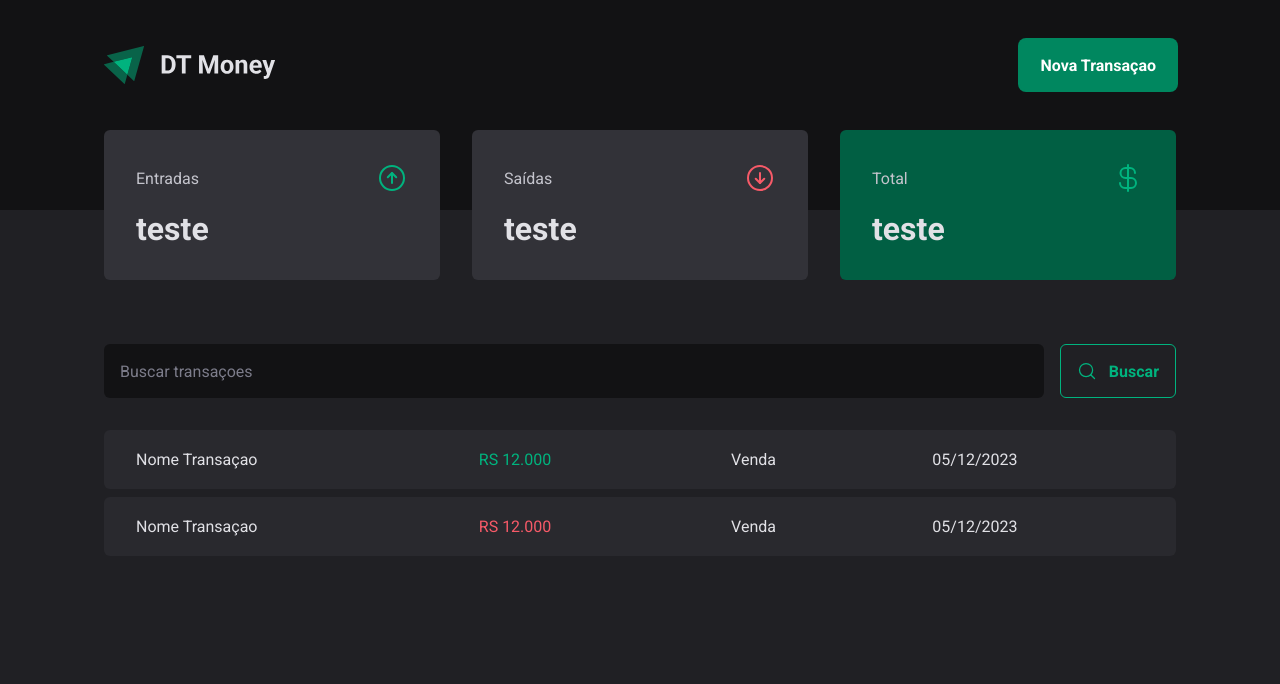
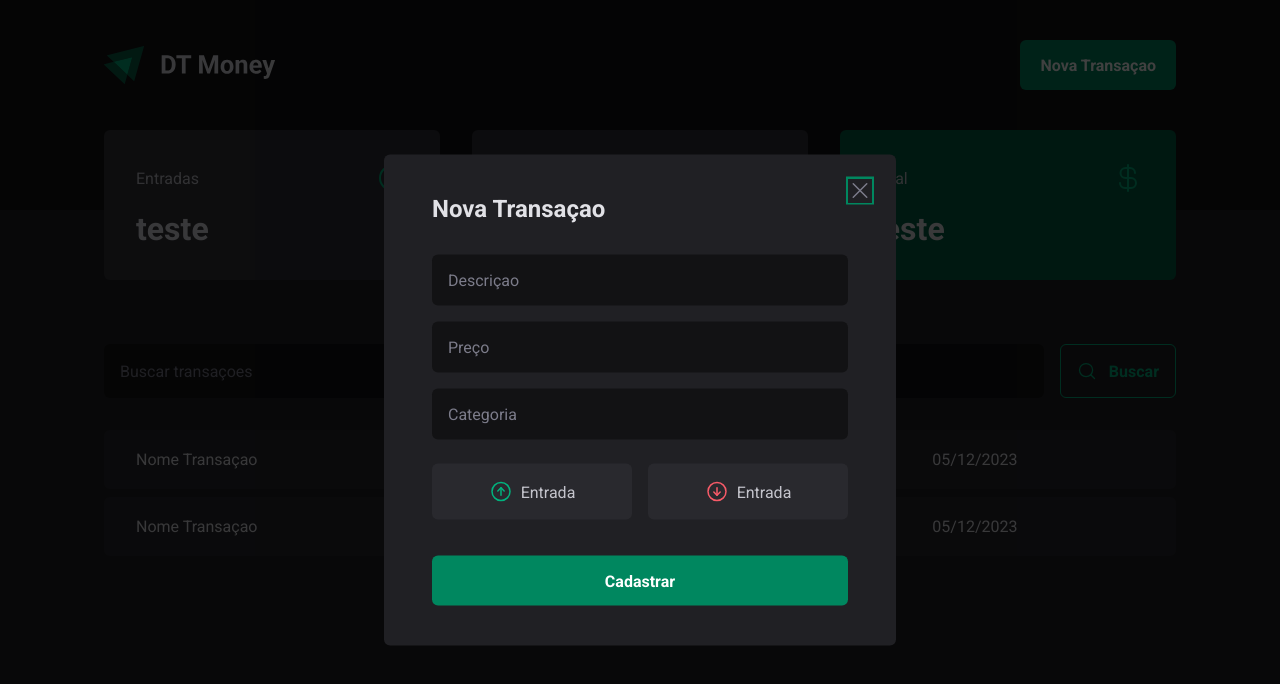
Before and after one commit to MatheusSanchez/money-tracker, a React (Vite) app: page / in a window 1280 px wide. Both pictures are taken after a click on the button "Nova Transaçao". Shown: the top 684 px of the page. Built offline with nearby package versions, Linux system fonts and the light colour scheme.

Commit message:
Using radix to create modal. Getting radix makes easier to improve accessibility

```diff
--- a/package.json
+++ b/package.json
@@ -10,6 +10,8 @@
     "preview": "vite preview"
   },
   "dependencies": {
+    "@radix-ui/react-dialog": "^1.0.5",
+    "@radix-ui/react-radio-group": "^1.1.3",
     "@types/styled-components": "^5.1.32",
     "phosphor-react": "^1.4.1",
     "react": "^18.2.0",
--- a/src/components/Header/index.tsx
+++ b/src/components/Header/index.tsx
@@ -1,13 +1,20 @@
 import { HeaderContainer, HeaderContent, NewTransactionButton } from './styles'
+import * as Dialog from '@radix-ui/react-dialog'
 
 import logoImg from '../../assets/logo.svg'
+import { NewTransactionModal } from '../NewTransactionModal'
 
 export function Header() {
   return (
     <HeaderContainer>
       <HeaderContent>
         <img src={logoImg} alt="" />
-        <NewTransactionButton> Nova Transaçao </NewTransactionButton>
+        <Dialog.Root>
+          <Dialog.Trigger asChild>
+            <NewTransactionButton> Nova Transaçao </NewTransactionButton>
+          </Dialog.Trigger>
+          <NewTransactionModal />
+        </Dialog.Root>
       </HeaderContent>
     </HeaderContainer>
   )
--- /dev/null
+++ b/src/components/NewTransactionModal/index.tsx
@@ -0,0 +1,41 @@
+import * as Dialog from '@radix-ui/react-dialog'
+import {
+  CloseButton,
+  Content,
+  Overlay,
+  TransactionType,
+  TransactionTypeButton,
+} from './styles'
+import { ArrowCircleDown, ArrowCircleUp, X } from 'phosphor-react'
+
+export function NewTransactionModal() {
+  return (
+    <Dialog.Portal>
+      <Overlay />
+      <Content>
+        <Dialog.Title>Nova Transaçao</Dialog.Title>
+
+        <CloseButton>
+          <X size={24} />
+        </CloseButton>
+        <form action="">
+          <input type="text" placeholder="Descriçao" required />
+          <input type="number" placeholder="Preço" required />
+          <input type="text" placeholder="Categoria" required />
+          <TransactionType>
+            <TransactionTypeButton value="income" variant="income">
+              <ArrowCircleUp size={24} />
+              Entrada
+            </TransactionTypeButton>
+
+            <TransactionTypeButton value="outcome" variant="outcome">
+              <ArrowCircleDown size={24} />
+              Entrada
+            </TransactionTypeButton>
+          </TransactionType>
+          <button type="submit">Cadastrar</button>
+        </form>
+      </Content>
+    </Dialog.Portal>
+  )
+}
--- /dev/null
+++ b/src/components/NewTransactionModal/styles.ts
@@ -0,0 +1,114 @@
+import styled from 'styled-components'
+import * as Dialog from '@radix-ui/react-dialog'
+import * as RadioGroup from '@radix-ui/react-radio-group'
+
+export const Overlay = styled(Dialog.Overlay)`
+  position: fixed;
+  width: 100vw;
+  height: 100vh;
+  inset: 0;
+  background: rgba(0, 0, 0, 0.75);
+`
+
+export const Content = styled(Dialog.Content)`
+  min-width: 32rem;
+  border-radius: 6px;
+  padding: 2.5rem 3rem;
+  background: ${(props) => props.theme['gray-800']};
+  position: fixed;
+  top: 50%;
+  left: 50%;
+  transform: translate(-50%, -50%);
+  form {
+    margin-top: 2rem;
+    display: flex;
+    flex-direction: column;
+    gap: 1rem;
+    input {
+      border-radius: 6px;
+      border: 0;
+      background: ${(props) => props.theme['gray-900']};
+      color: ${(props) => props.theme['gray-300']};
+      padding: 1rem;
+      &::placeholder {
+        color: ${(props) => props.theme['gray-500']};
+      }
+    }
+    button[type='submit'] {
+      height: 50px;
+      border: 0;
+      background: ${(props) => props.theme['green-500']};
+      color: ${(props) => props.theme.white};
+      font-weight: bold;
+      padding: 0 1.25rem;
+      border-radius: 6px;
+      margin-top: 1.25rem;
+      cursor: pointer;
+      &:hover {
+        background: ${(props) => props.theme['green-700']};
+        transition: background-color 0.2s;
+      }
+    }
+  }
+`
+
+export const CloseButton = styled(Dialog.Close)`
+  position: absolute;
+  background: transparent;
+  border: 0;
+  top: 1.5rem;
+  right: 1.5rem;
+  line-height: 0;
+  cursor: pointer;
+  color: ${(props) => props.theme['gray-500']};
+`
+
+export const TransactionType = styled(RadioGroup.Root)`
+  display: grid;
+  grid-template-columns: repeat(2, 1fr);
+  gap: 1rem;
+  margin-top: 0.5rem;
+`
+
+interface TransactionTypeButtonProps {
+  variant: 'income' | 'outcome'
+}
+
+export const TransactionTypeButton = styled(
+  RadioGroup.Item,
+)<TransactionTypeButtonProps>`
+  background: ${(props) => props.theme['gray-700']};
+  padding: 1rem;
+  display: flex;
+  align-items: center;
+  justify-content: center;
+  gap: 0.5rem;
+  border-radius: 6px;
+  cursor: pointer;
+  border: 0;
+  color: ${(props) => props.theme['gray-300']};
+
+  svg {
+    color: ${(props) =>
+      props.variant === 'income'
+        ? props.theme['green-300']
+        : props.theme['red-300']};
+  }
+
+  &[data-state='unchecked']:hover {
+    transition: background-color 0.2s;
+    background: ${(props) => props.theme['gray-600']};
+  }
+
+  &[data-state='checked'] {
+    color: ${(props) => props.theme.white};
+    background: ${(props) =>
+      props.variant === 'income'
+        ? props.theme['green-500']
+        : props.theme['red-500']};
+
+    svg {
+      color: ${(props) => props.theme.white};
+    }
+  }
+`
```
Also changed, not shown: 1 other file (tests, documents, lock files or other folders).
